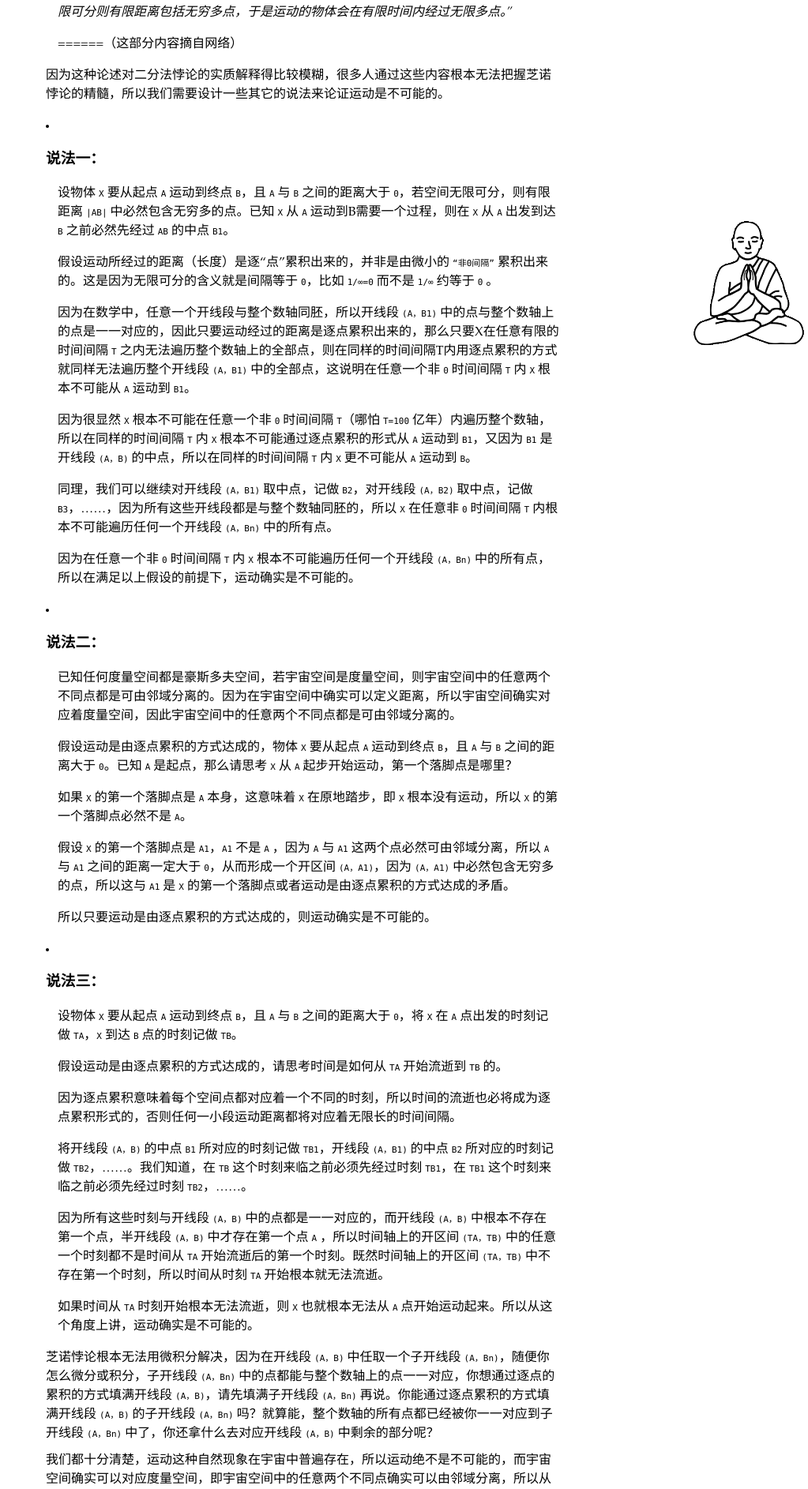
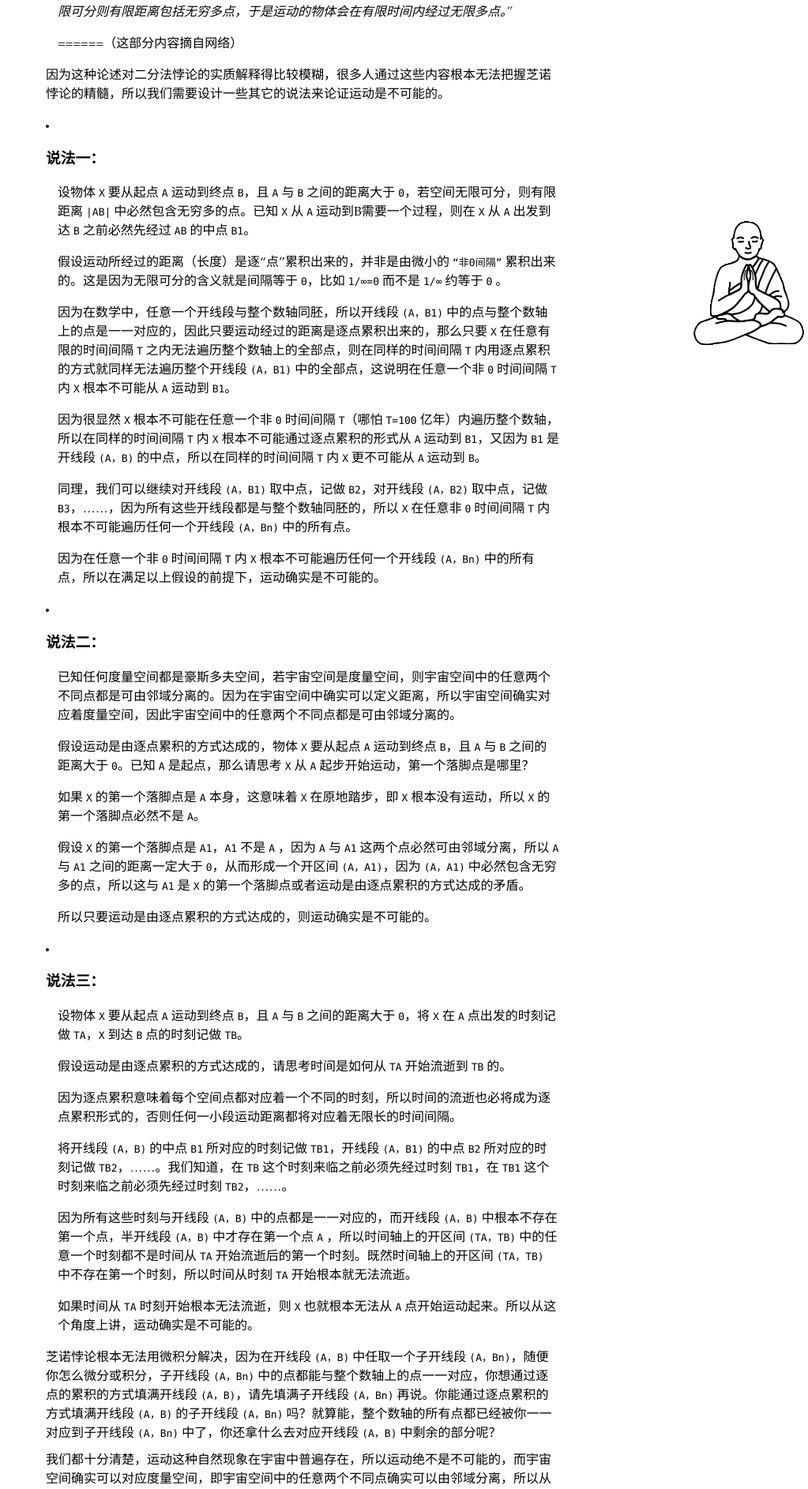
Before and after one commit to wowenrushi/wowenrushi.github.io, a Jekyll site: the page built from _posts/wulixue/2014-10-21-wei-shen-me-wu-li-shi-jie-bi-ran-shi-liang-zi-hua-de.md, in a window 1280 px wide. Shown: the part 458-2344 px from the top of the page at 79% size, without its empty margins (257-1280 px from the left). Built offline with Jekyll 4.4.1, drawn with Linux system fonts in a browser that asks for light colours.

Commit message:
更新code字体大小

```diff
--- a/_posts/wulixue/2014-10-21-wei-shen-me-wu-li-shi-jie-bi-ran-shi-liang-zi-hua-de.md
+++ b/_posts/wulixue/2014-10-21-wei-shen-me-wu-li-shi-jie-bi-ran-shi-liang-zi-hua-de.md
@@ -25,7 +25,7 @@ description: 《为什么物理世界必然是量子化的》
 
   > 假设运动所经过的距离（长度）是逐“点”累积出来的，并非是由微小的 `“非0间隔”` 累积出来的。这是因为无限可分的含义就是间隔等于 `0`，比如 `1/∞=0` 而不是 `1/∞` 约等于 `0` 。
 
-  > 因为在数学中，任意一个开线段与整个数轴同胚，所以开线段 `(A，B1)` 中的点与整个数轴上的点是一一对应的，因此只要运动经过的距离是逐点累积出来的，那么只要X在任意有限的时间间隔 `T` 之内无法遍历整个数轴上的全部点，则在同样的时间间隔T内用逐点累积的方式就同样无法遍历整个开线段 `(A，B1)` 中的全部点，这说明在任意一个非 `0` 时间间隔 `T` 内 `X` 根本不可能从 `A` 运动到 `B1`。
+  > 因为在数学中，任意一个开线段与整个数轴同胚，所以开线段 `(A，B1)` 中的点与整个数轴上的点是一一对应的，因此只要运动经过的距离是逐点累积出来的，那么只要 `X` 在任意有限的时间间隔 `T` 之内无法遍历整个数轴上的全部点，则在同样的时间间隔 `T` 内用逐点累积的方式就同样无法遍历整个开线段 `(A，B1)` 中的全部点，这说明在任意一个非 `0` 时间间隔 `T` 内 `X` 根本不可能从 `A` 运动到 `B1`。
 
   > 因为很显然 `X` 根本不可能在任意一个非 `0` 时间间隔 `T`（哪怕 `T=100` 亿年）内遍历整个数轴，所以在同样的时间间隔 `T` 内 `X` 根本不可能通过逐点累积的形式从 `A` 运动到 `B1`，又因为 `B1` 是开线段 `(A，B)` 的中点，所以在同样的时间间隔 `T` 内 `X` 更不可能从 `A` 运动到 `B`。
 
@@ -78,13 +78,13 @@ description: 《为什么物理世界必然是量子化的》
 
 > 用 `AB` 表示可以累积出运动距离的一段基本的非 `0` 间隔单元（对应着一个微线段），其中 `A` 是间隔的起点，`B` 是间隔的终点，显然开线段 `(A，B)` 中包含无穷多的点。
 
-> 因为运动对象 `X` 根本不可能通过逐点累积的方式运动，所以 `X` 在 `AB` 这个微线段中同样不可能通过逐点累积的方式运动起来，又因为 `AB` 本身就是基本的间隔单元，所以 `AB` 就不可能是由更基本些的间隔单元累积出来的，因此 `X` 只能通过“跃迁”的方式完成从 `A` 到 `B` 的运动。
+> *因为运动对象 `X` 根本不可能通过逐点累积的方式运动，所以 `X` 在 `AB` 这个微线段中同样不可能通过逐点累积的方式运动起来，又因为 `AB` 本身就是基本的间隔单元，所以 `AB` 就不可能是由更基本些的间隔单元累积出来的，因此 `X` 只能通过“跃迁”的方式完成从 `A` 到 `B` 的运动。*
 
->> 这是什么意思呢？这说明所谓运动对象 `X` 的运动，根本就是 `X` 自身在 `TA` 时刻于 `A` 点处突然消失，直到 `TB` 时刻再出现在 `B` 点处，而在 `(TA，TB)` 这个时间间隔中，`X` 根本就不在开线段 `(A，B)` 中的任何位置。
+>> **这是什么意思呢？这说明所谓运动对象 `X` 的运动，根本就是 `X` 自身在 `TA` 时刻于 `A` 点处突然消失，直到 `TB` 时刻再出现在 `B` 点处，而在 `(TA，TB)` 这个时间间隔中，`X` 根本就不在开线段 `(A，B)` 中的任何位置。**
 
 > 因为运动对象 `X` 只能出现在 `A` 或 `B` 这样的非 `0` 间隔端点，所以 `X` 只能出现在空间点上。
 
->> 这又是什么意思呢？这说明只要运动对象 `X` 可以对应一个确定点，或者说 `X` 是由粒子构成的，则 `X` 在开线段 `(A，B)` 中根本就不可能再表现为粒子，即作为粒子状态的 `X` 在 `(TA，TB)` 这个时间间隔中根本就不存在。
+>> **这又是什么意思呢？这说明只要运动对象 `X` 可以对应一个确定点，或者说 `X` 是由粒子构成的，则 `X` 在开线段 `(A，B)` 中根本就不可能再表现为粒子，即作为粒子状态的 `X` 在 `(TA，TB)` 这个时间间隔中根本就不存在。**
 
 所以请看，我们是不是在这里发现了有可能解释波粒二象性这种物理现象的蛛丝马迹？
 
--- a/assets/css/style.css
+++ b/assets/css/style.css
@@ -29,7 +29,7 @@ blockquote {
   margin-right: 0; }
 
 pre, code {
-  font: 400 11px/125% consolas, 'lucida console', courier, monospace; }
+  font: 400 13px/125% menlo,consolas,'lucida console',courier,monospace,sans-serif; }
   pre .lineno {
     color: #c3c3cd; }
 
```
